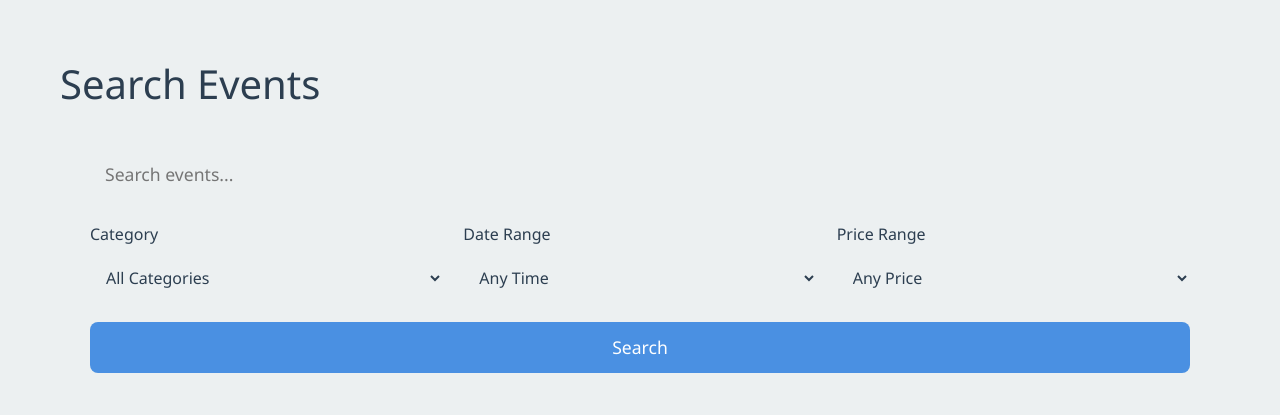
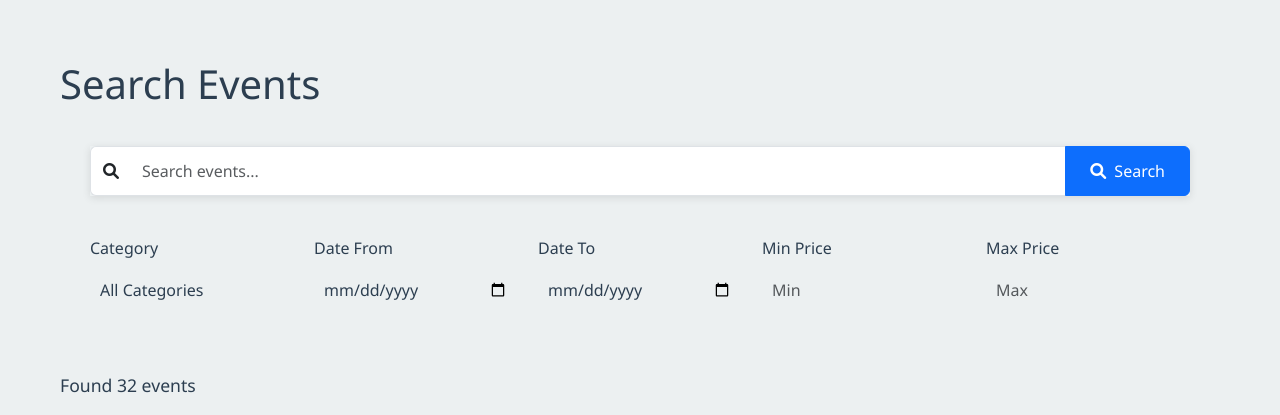
Before and after one commit to Umar-MultiverseCode/Event-Management, a Flask app: page /search in a window 1280 px wide. Shown: the top 415 px of the page. Run offline with Flask 2, Linux system fonts and the light colour scheme; data comes from the database, SQL or seed files in the repository.

Commit message:
In this commit search feature is not working

```diff
--- a/app.py
+++ b/app.py
@@ -878,53 +878,96 @@ def analytics():
 
 @app.route('/search')
 def search_events():
-    query = request.args.get('q', '')
-    category = request.args.get('category')
-    min_price = request.args.get('min_price')
-    max_price = request.args.get('max_price')
-    date_from = request.args.get('date_from')
-    date_to = request.args.get('date_to')
+    try:
+        # Get search parameters
+        query = request.args.get('q', '').strip()
+        selected_category = request.args.get('category', '')
+        date_from = request.args.get('date_from', '')
+        date_to = request.args.get('date_to', '')
+        min_price = request.args.get('min_price', '')
+        max_price = request.args.get('max_price', '')
 
-    # Start with base query
-    events_query = Event.query
+        # Get all unique categories for the filter dropdown
+        categories = db.session.query(Event.category).distinct().all()
+        categories = [category[0] for category in categories if category[0]]
 
-    # Apply filters
-    if query:
-        events_query = events_query.filter(
-            (Event.title.ilike(f'%{query}%')) |
-            (Event.description.ilike(f'%{query}%')) |
-            (Event.tags.ilike(f'%{query}%'))
-        )
+        # Base query
+        events_query = Event.query
 
-    if category:
-        events_query = events_query.filter_by(category=category)
+        # Apply search query filter
+        if query:
+            # Convert query to lowercase for case-insensitive search
+            query = query.lower()
 
-    if min_price:
-        events_query = events_query.filter(Event.price >= float(min_price))
+            # Create search conditions for each field
+            search_conditions = [
+                func.lower(Event.title).like(f'%{query}%'),
+                func.lower(Event.description).like(f'%{query}%'),
+                func.lower(Event.venue).like(f'%{query}%'),
+                func.lower(Event.category).like(f'%{query}%'),
+                func.lower(Event.organizer).like(f'%{query}%'),
+                func.lower(Event.tags).like(f'%{query}%')
+            ]
 
-    if max_price:
-        events_query = events_query.filter(Event.price <= float(max_price))
+            # Combine conditions with OR to match any field
+            events_query = events_query.filter(db.or_(*search_conditions))
 
-    if date_from:
-        events_query = events_query.filter(Event.date >= datetime.strptime(date_from, '%Y-%m-%d'))
+        # Apply category filter
+        if selected_category:
+            events_query = events_query.filter(Event.category == selected_category)
 
-    if date_to:
-        events_query = events_query.filter(Event.date <= datetime.strptime(date_to, '%Y-%m-%d'))
+        # Apply date range filter
+        if date_from:
+            try:
+                date_from_obj = datetime.strptime(date_from, '%Y-%m-%d')
+                events_query = events_query.filter(Event.date >= date_from_obj)
+            except ValueError:
+                pass
 
-    # Get unique categories for filter dropdown
-    categories = db.session.query(Event.category.distinct()).all()
+        if date_to:
+            try:
+                date_to_obj = datetime.strptime(date_to, '%Y-%m-%d')
+                events_query = events_query.filter(Event.date <= date_to_obj)
+            except ValueError:
+                pass
 
-    events = events_query.all()
-    return render_template('search.html',
-        events=events,
-        categories=[c[0] for c in categories],
-        query=query,
-        selected_category=category,
-        min_price=min_price,
-        max_price=max_price,
-        date_from=date_from,
-        date_to=date_to
-    )
+        # Apply price range filter
+        if min_price:
+            try:
+                min_price_float = float(min_price)
+                events_query = events_query.filter(Event.price >= min_price_float)
+            except ValueError:
+                pass
+
+        if max_price:
+            try:
+                max_price_float = float(max_price)
+                events_query = events_query.filter(Event.price <= max_price_float)
+            except ValueError:
+                pass
+
+        # Get filtered events
+        events = events_query.order_by(Event.date.asc()).all()
+
+        # Check if it's an AJAX request
+        if request.headers.get('X-Requested-With') == 'XMLHttpRequest':
+            return render_template('search_results.html', events=events)
+        else:
+            return render_template('search.html',
+                                events=events,
+                                query=query,
+                                selected_category=selected_category,
+                                date_from=date_from,
+                                date_to=date_to,
+                                min_price=min_price,
+                                max_price=max_price,
+                                categories=categories)
+    except Exception as e:
+        print(f"Search error: {str(e)}")
+        if request.headers.get('X-Requested-With') == 'XMLHttpRequest':
+            return render_template('search_results.html', events=[])
+        else:
+            return render_template('search.html', events=[], categories=[])
 
 @app.route('/achievements')
 @login_required
--- a/templates/search.html
+++ b/templates/search.html
@@ -7,49 +7,56 @@
     <h1>Search Events</h1>
 
     <div class="search-filters">
-        <form method="GET" class="search-form">
-            <div class="form-group">
-                <input type="text" name="query" placeholder="Search events..." value="{{ request.args.get('query', '') }}" class="search-input">
+        <form method="GET" action="{{ url_for('search_events') }}" class="search-form" id="searchForm">
+            <div class="search-bar">
+                <div class="input-group">
+                    <span class="input-group-text">
+                        <i class="fas fa-search"></i>
+                    </span>
+                    <input type="text" name="q" id="searchInput" placeholder="Search events..." value="{{ query }}" class="form-control" autocomplete="off">
+                    <button type="button" id="searchButton" class="btn btn-primary">
+                        <i class="fas fa-search me-2"></i>Search
+                    </button>
+                </div>
             </div>
 
             <div class="filter-group">
-                <div class="form-group">
+                <div class="filter-item">
                     <label for="category">Category</label>
-                    <select name="category" id="category" class="filter-select">
+                    <select name="category" id="category" class="form-select">
                         <option value="">All Categories</option>
                         {% for category in categories %}
-                        <option value="{{ category }}" {% if request.args.get('category') == category %}selected{% endif %}>
+                        <option value="{{ category }}" {% if selected_category == category %}selected{% endif %}>
                             {{ category }}
                         </option>
                         {% endfor %}
                     </select>
                 </div>
 
-                <div class="form-group">
-                    <label for="date">Date Range</label>
-                    <select name="date" id="date" class="filter-select">
-                        <option value="">Any Time</option>
-                        <option value="today" {% if request.args.get('date') == 'today' %}selected{% endif %}>Today</option>
-                        <option value="week" {% if request.args.get('date') == 'week' %}selected{% endif %}>This Week</option>
-                        <option value="month" {% if request.args.get('date') == 'month' %}selected{% endif %}>This Month</option>
-                    </select>
+                <div class="filter-item">
+                    <label for="date_from">Date From</label>
+                    <input type="date" name="date_from" id="date_from" class="form-control" value="{{ date_from }}">
                 </div>
 
-                <div class="form-group">
-                    <label for="price">Price Range</label>
-                    <select name="price" id="price" class="filter-select">
-                        <option value="">Any Price</option>
-                        <option value="free" {% if request.args.get('price') == 'free' %}selected{% endif %}>Free</option>
-                        <option value="paid" {% if request.args.get('price') == 'paid' %}selected{% endif %}>Paid</option>
-                    </select>
+                <div class="filter-item">
+                    <label for="date_to">Date To</label>
+                    <input type="date" name="date_to" id="date_to" class="form-control" value="{{ date_to }}">
+                </div>
+
+                <div class="filter-item">
+                    <label for="min_price">Min Price</label>
+                    <input type="number" name="min_price" id="min_price" class="form-control" placeholder="Min" value="{{ min_price }}" min="0" step="0.01">
+                </div>
+
+                <div class="filter-item">
+                    <label for="max_price">Max Price</label>
+                    <input type="number" name="max_price" id="max_price" class="form-control" placeholder="Max" value="{{ max_price }}" min="0" step="0.01">
                 </div>
             </div>
-
-            <button type="submit" class="search-button">Search</button>
         </form>
     </div>
 
-    <div class="search-results">
+    <div class="search-results" id="searchResults">
         {% if events %}
             <div class="results-count">
                 Found {{ events|length }} events
@@ -100,6 +107,117 @@
     </div>
 </div>
 
+<script>
+document.addEventListener('DOMContentLoaded', function() {
+    const searchInput = document.getElementById('searchInput');
+    const searchButton = document.getElementById('searchButton');
+    const searchResults = document.getElementById('searchResults');
+    let searchTimeout;
+    let isSearching = false;
+
+    function getSearchParams() {
+        const params = new URLSearchParams();
+        const query = searchInput.value.trim();
+        if (query) {
+            params.append('q', query);
+        }
+
+        // Add filter values
+        const filters = ['category', 'date_from', 'date_to', 'min_price', 'max_price'];
+        filters.forEach(filterId => {
+            const filter = document.getElementById(filterId);
+            if (filter && filter.value) {
+                params.append(filterId, filter.value);
+            }
+        });
+
+        return params.toString();
+    }
+
+    function performSearch() {
+        if (isSearching) return;
+        isSearching = true;
+
+        // Show loading state
+        searchResults.innerHTML = `
+            <div class="loading">
+                <i class="fas fa-spinner fa-spin"></i>
+                <p>Searching events...</p>
+            </div>
+        `;
+
+        const searchParams = getSearchParams();
+        const url = `/search?${searchParams}`;
+
+        fetch(url, {
+            headers: {
+                'X-Requested-With': 'XMLHttpRequest'
+            }
+        })
+        .then(response => {
+            if (!response.ok) {
+                throw new Error('Network response was not ok');
+            }
+            return response.text();
+        })
+        .then(html => {
+            const parser = new DOMParser();
+            const doc = parser.parseFromString(html, 'text/html');
+            const newResults = doc.getElementById('searchResults');
+            if (newResults) {
+                searchResults.innerHTML = newResults.innerHTML;
+            }
+        })
+        .catch(error => {
+            console.error('Search error:', error);
+            searchResults.innerHTML = `
+                <div class="error">
+                    <i class="fas fa-exclamation-circle"></i>
+                    <p>An error occurred while searching. Please try again.</p>
+                </div>
+            `;
+        })
+        .finally(() => {
+            isSearching = false;
+        });
+    }
+
+    // Handle search input
+    searchInput.addEventListener('input', function() {
+        clearTimeout(searchTimeout);
+        const query = this.value.trim();
+
+        searchTimeout = setTimeout(() => {
+            performSearch();
+        }, 300); // 300ms delay before searching
+    });
+
+    // Handle search button click
+    searchButton.addEventListener('click', function(e) {
+        e.preventDefault();
+        performSearch();
+    });
+
+    // Handle filter changes
+    const filters = ['category', 'date_from', 'date_to', 'min_price', 'max_price'];
+    filters.forEach(filterId => {
+        const filter = document.getElementById(filterId);
+        if (filter) {
+            filter.addEventListener('change', function() {
+                performSearch();
+            });
+        }
+    });
+
+    // Prevent form submission
+    const searchForm = document.getElementById('searchForm');
+    searchForm.addEventListener('submit', function(e) {
+        e.preventDefault();
+        performSearch();
+    });
+});
+</script>
+
 <style>
     .search-container {
         max-width: 1200px;
@@ -121,19 +239,27 @@
         gap: 20px;
     }
 
-    .form-group {
-        display: flex;
-        flex-direction: column;
-        gap: 8px;
+    .search-bar {
+        margin-bottom: 20px;
     }
 
-    .search-input {
-        padding: 15px;
-        border: 2px solid var(--input-bg);
-        border-radius: 8px;
-        font-size: 1.1rem;
-        background: var(--input-bg);
-        color: var(--text-color);
+    .search-bar .input-group {
+        box-shadow: 0 2px 8px rgba(0,0,0,0.1);
+    }
+
+    .search-bar .input-group-text {
+        background: white;
+        border-right: none;
+    }
+
+    .search-bar .form-control {
+        border-left: none;
+        border-right: none;
+        padding: 12px;
+    }
+
+    .search-bar .btn {
+        padding: 12px 24px;
     }
 
     .filter-group {
@@ -142,27 +268,30 @@
         gap: 20px;
     }
 
-    .filter-select {
-        padding: 12px;
-        border: 2px solid var(--input-bg);
+    .filter-item {
+        display: flex;
+        flex-direction: column;
+        gap: 8px;
+    }
+
+    .filter-item label {
+        font-weight: 500;
+        color: var(--text-color);
+    }
+
+    .filter-item .form-control,
+    .filter-item .form-select {
+        padding: 10px;
+        border: 1px solid var(--border-color);
         border-radius: 8px;
         background: var(--input-bg);
         color: var(--text-color);
     }
 
-    .search-button {
-        padding: 12px 24px;
-        background: #4a90e2;
-        color: white;
-        border: none;
-        border-radius: 8px;
-        cursor: pointer;
-        font-size: 1.1rem;
-        transition: background-color 0.3s ease;
-    }
-
-    .search-button:hover {
-        background: #357abd;
+    .filter-item .form-control:focus,
+    .filter-item .form-select:focus {
+        border-color: var(--primary-color);
+        box-shadow: 0 0 0 0.2rem rgba(74, 144, 226, 0.25);
     }
 
     .results-count {
```
Also changed, not shown: other parts of templates/search.html (+68 -7 lines), templates/search_results.html (added, +47 -0 lines).
